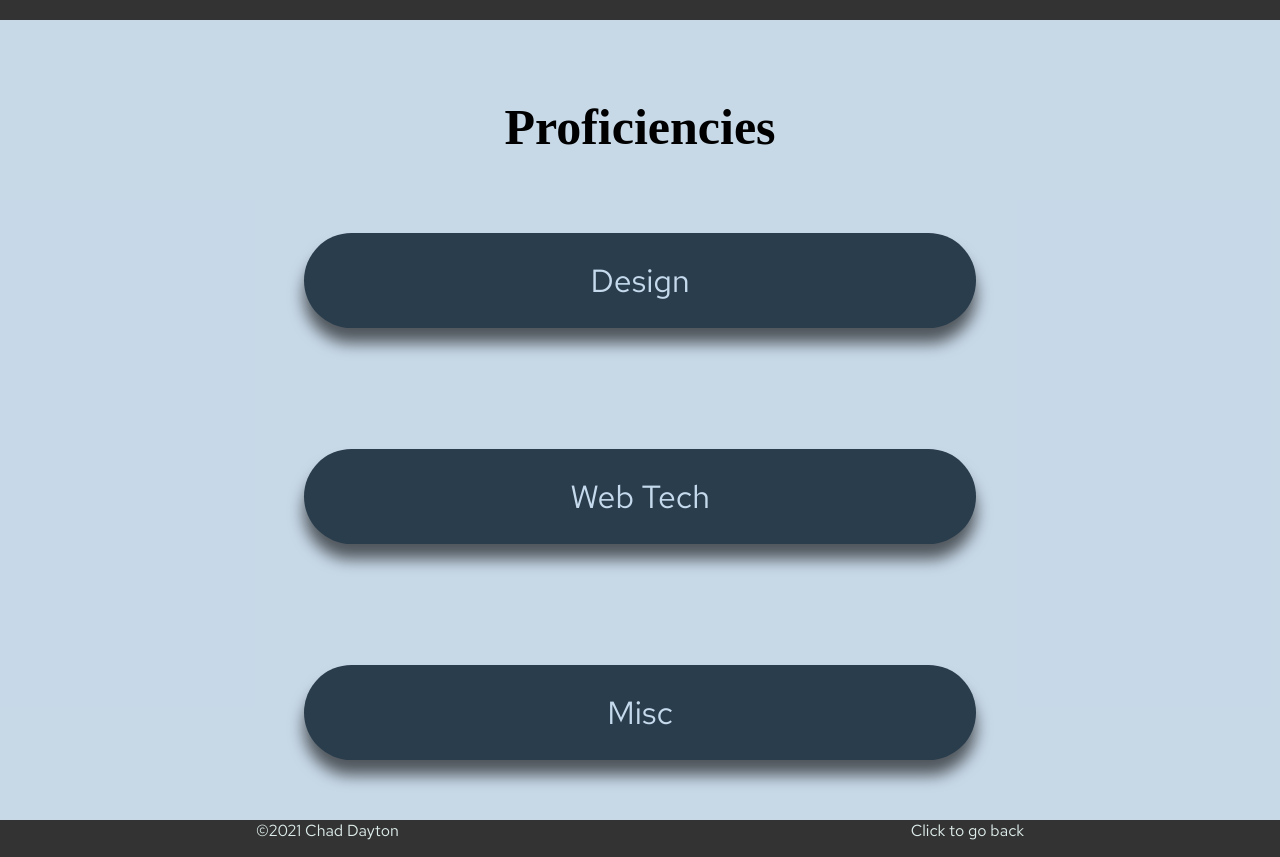
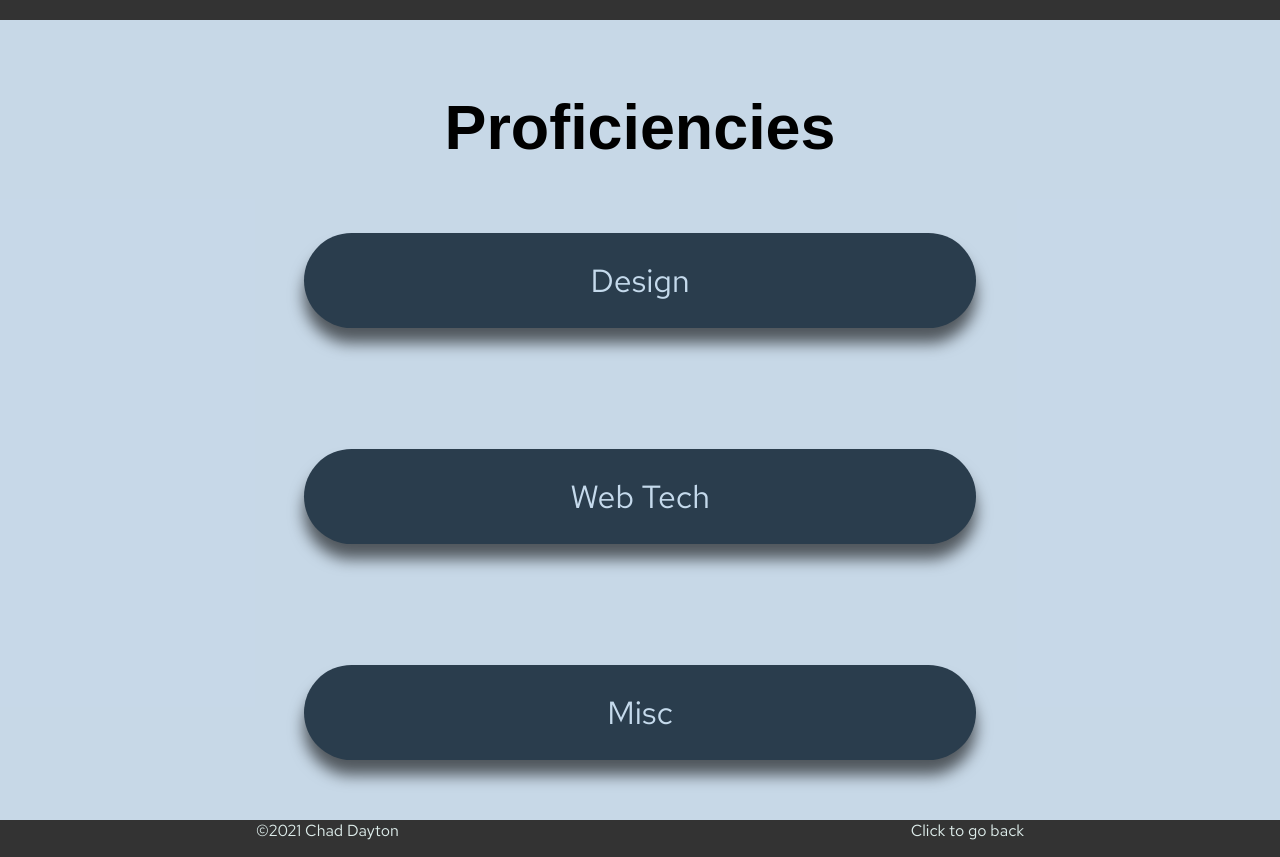
Before and after one commit to CW-MD/pflo, a Gatsby site: page / in a window 1280 px wide. Shown: the part 1580-2437 px from the top of the page. Built offline with nearby package versions, Linux system fonts and the light colour scheme; Gatsby itself is replaced by a stand-in of ours.

Commit message:
additional collapsible tweaks

```diff
--- a/src/components/Prof.js
+++ b/src/components/Prof.js
@@ -10,7 +10,7 @@ const Prof = () => {
 
     return (
         <div id='prof_container'>
-            <h2 style={{fontSize:'calc(18px + 2.5vw )', maxHeight:'10vh',  marginBottom:'5vh', lineHeight:'10px', marginTop:'8%', fontFamily:['RedHatDisplay', 'sans serif'] }}>Proficiencies</h2>
+            <h2 className='prof_header'>Proficiencies</h2>
 
 
             <Collapsible transitionTime='155' trigger='Design' triggerTagName='div' fontFamily="RedHatDisplay"  >
--- a/src/styles/Collapsible.css
+++ b/src/styles/Collapsible.css
@@ -34,7 +34,7 @@
 .innerCollapse{
 
     font-size: calc(10px + 1vh);
-    line-height: calc(15px + 2.5vh);
+    line-height: calc(15px + 2vh);
     font-family: RedHat, sans-serif;
 }
 
@@ -48,6 +48,12 @@
   } */
 
 
+@media (max-width: 425px){
+    .Collapsible{
+
+    }
+}
+
   @media (max-width: 768px) {
         .Collapsible{
             max-width: 80%;
--- a/src/styles/global.css
+++ b/src/styles/global.css
@@ -207,6 +207,16 @@ background: linear-gradient(to right, hsla(172, 57%, 90%, 0),hsla(172, 57%, 67%,
     /* background-color:hsla(203, 80%, 70%); */
 }
 
+.prof_header{
+    font-size:calc(18px + 3.5vw );
+        max-height:10vh;
+        margin-bottom:5vh;
+        line-height:10px;
+        margin-top:8%;
+
+        font-family:'RedHatDisplay', sans-serif
+}
+
   svg {
     position: absolute;
     bottom: 0;
```
